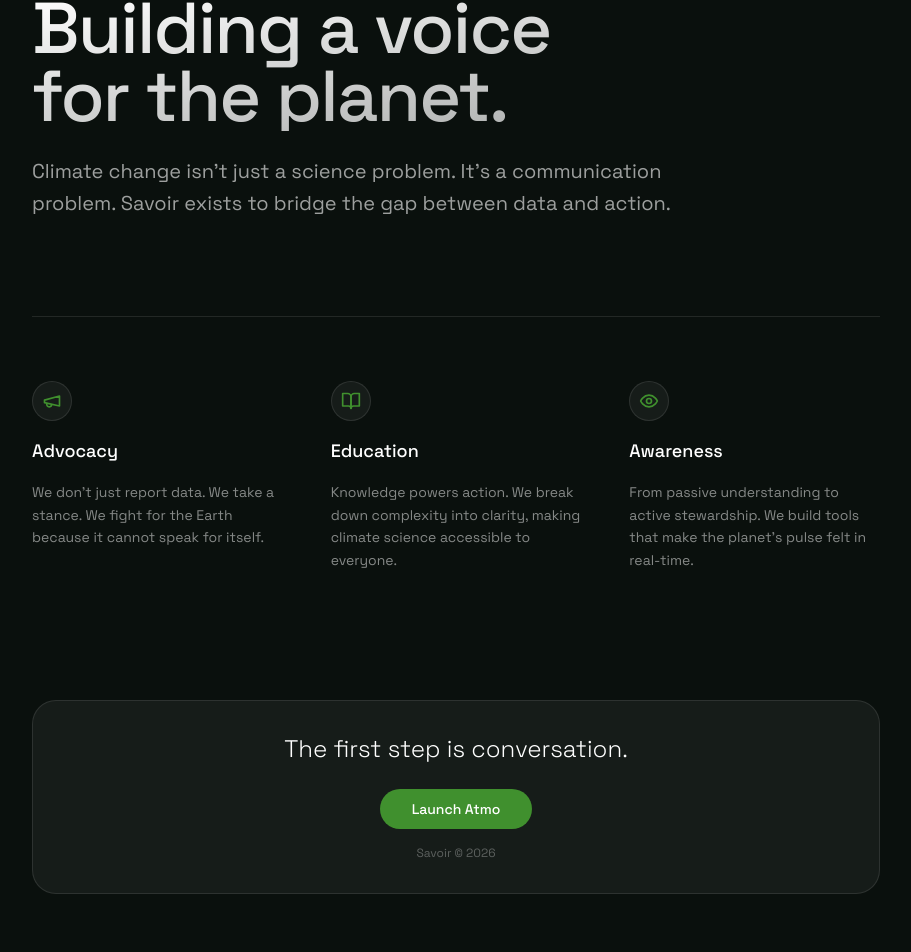
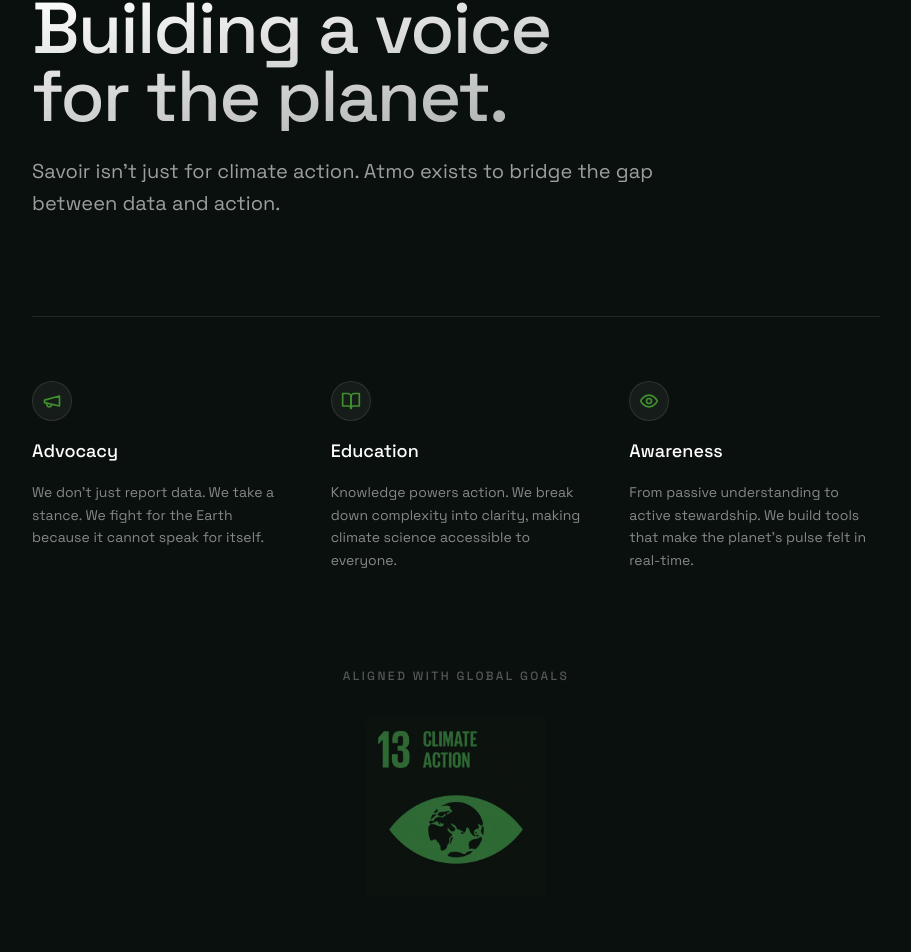
Before and after one commit to davissekai/atmo-v2, a Next.js app: page /mission in a window 1280 px wide. Shown: the part 134-1086 px from the top of the page, without its empty margins (184-1095 px from the left). Built offline with nearby package versions, Linux system fonts and the light colour scheme.

Commit message:
feat: add sdg 13 asset to mission page

```diff
--- a/app/mission/page.tsx
+++ b/app/mission/page.tsx
@@ -1,4 +1,5 @@
 import Link from "next/link";
+import Image from "next/image";
 import { Button } from "@/components/ui/button";
 import { ArrowLeft, Megaphone, BookOpen, Eye } from "lucide-react";
 
@@ -26,8 +27,7 @@ export default function MissionPage() {
                         for the planet.
                     </h1>
                     <p className="text-xl text-white/60 max-w-2xl leading-relaxed">
-                        Climate change isn't just a science problem. It's a communication problem.
-                        Savoir exists to bridge the gap between data and action.
+                        Savoir isn't just for climate action. Atmo exists to bridge the gap between data and action.
                     </p>
                 </div>
 
@@ -69,8 +69,22 @@ export default function MissionPage() {
 
                 </div>
 
+                {/* SDG Commitment */}
+                <div className="mt-24 text-center space-y-8 animate-in fade-in slide-in-from-bottom-8 duration-1000 delay-300">
+                    <h2 className="text-xs text-white/30 font-medium tracking-[0.2em] uppercase">Aligned With Global Goals</h2>
+                    <div className="flex justify-center">
+                        <Image
+                            src="/sdg-13-atmo.png"
+                            alt="SDG 13 Climate Action - Atmo Style"
+                            width={180}
+                            height={180}
+                            className="opacity-80 hover:opacity-100 transition-opacity"
+                        />
+                    </div>
+                </div>
+
                 {/* Footer / Connect */}
-                <div className="mt-32 p-8 rounded-3xl bg-white/5 border border-white/10 text-center space-y-6">
+                <div className="mt-24 p-8 rounded-3xl bg-white/5 border border-white/10 text-center space-y-6">
                     <h2 className="text-2xl font-light">The first step is conversation.</h2>
                     <Link href="/chat">
                         <Button className="rounded-full bg-[#40902e] hover:bg-[#367a26] text-white px-8">
```
Also changed, not shown: public/sdg-13-atmo.png (added).
